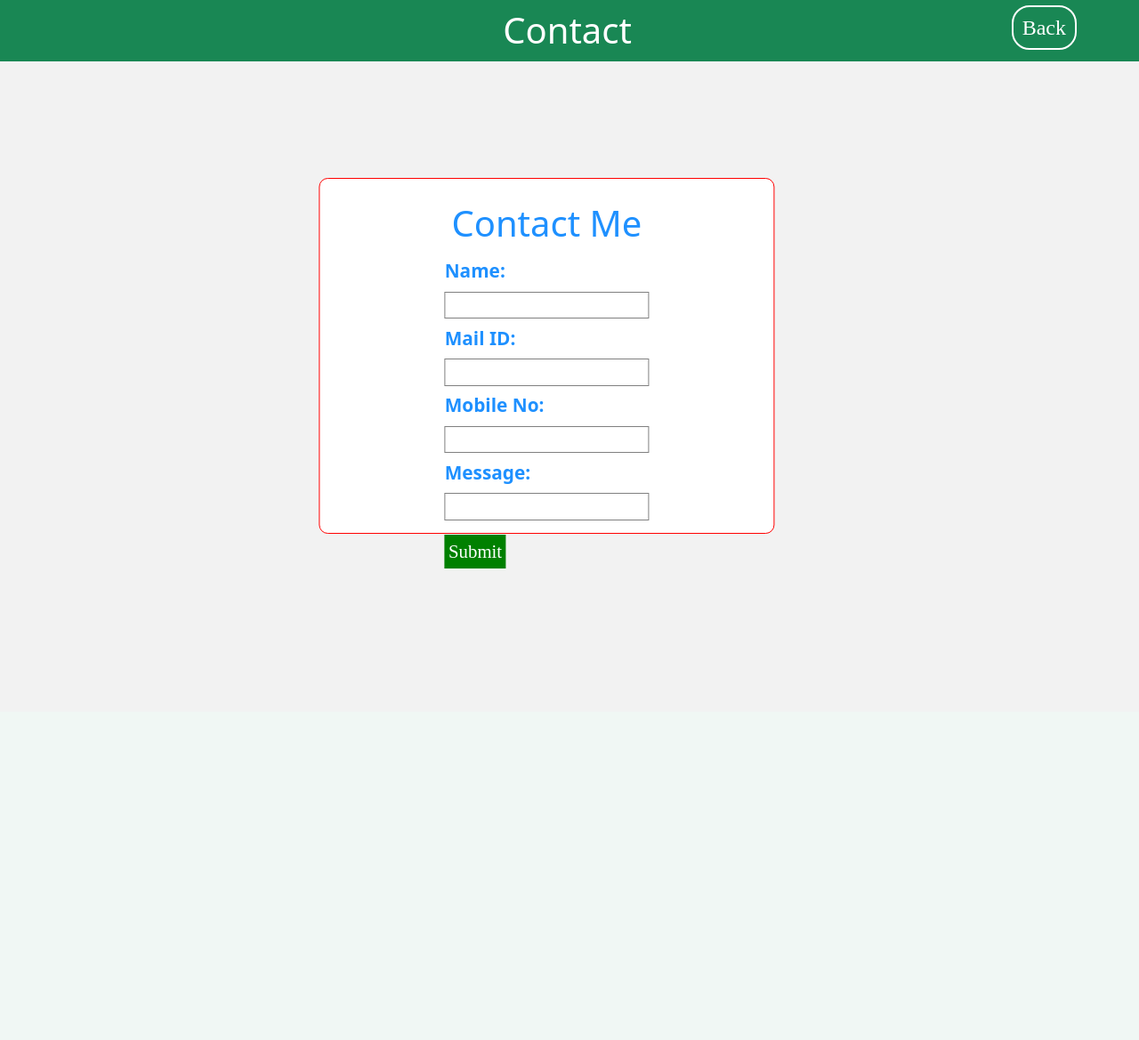
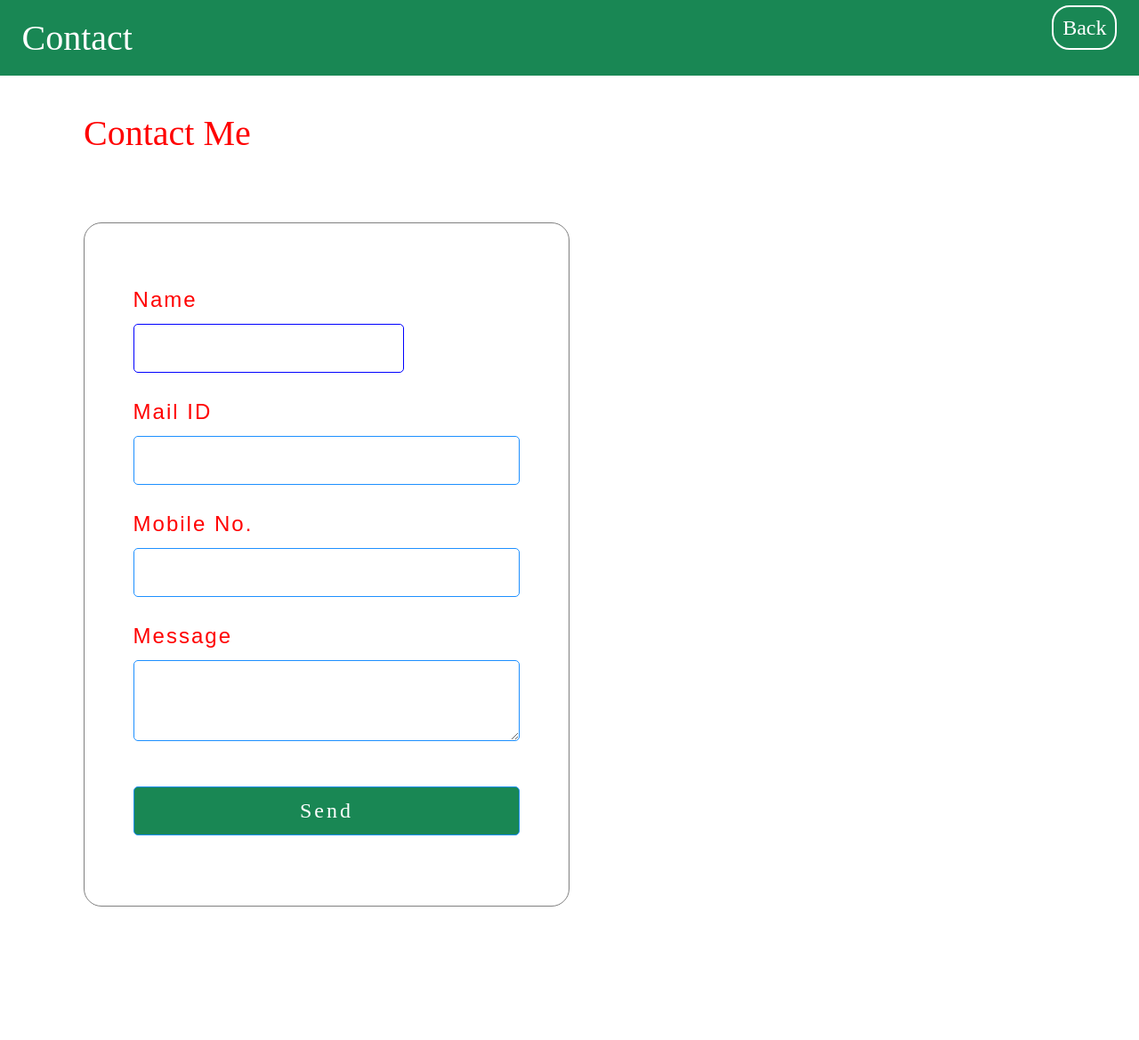
Before and after one commit to ThanigaiFacts/ThanigaiFacts, a Flask app: page /contact in a window 1280 px wide. Shown: the whole page at 89% size. Before the commit the page ends 639 px from the top, so only its background shows below. Run offline with Flask 2, Linux system fonts and the light colour scheme.

Commit message:
updated contact form

```diff
--- a/static/Css/styles.css
+++ b/static/Css/styles.css
@@ -99,6 +99,48 @@ footer{
 }
 .contact-link:hover , .footer-link:hover{
   color:powderblue;
+}
+
+/* Contact Page */
+
+.contact-title{
+  color:red;
+  text-align:left;
+  font-size:2.5rem;
+  margin-top:-10%;
+}
+
+.contact-body{
+  border:1px solid grey;
+  border-radius:20px;
+  padding:5%;
+  margin-top:7%;
+  width:50%;
+}
+
+.contact-body label{
+  color:red;
+  letter-spacing:2px;
+  font-family : arial;
+  font-size:1.5rem;
+  padding:3% 0 2% 0;
+}
+
+.contact-body input, .contact-body textarea{
+    color:blue;
+    font-family : cambria math;
+    font-size:1.5rem;
+    width:100%;
+    border:1px solid dodgerblue;
+    border-radius : 5px;
+    outline:none;
+    padding:2% 0;
+    margin-bottom: 3%;
+}
+
+.contact-body input[type="submit"]{
+   margin-top:7%;
+   color:#fff;
 }
 
 /*Guessing Number page style */
--- a/templates/User/contact.html
+++ b/templates/User/contact.html
@@ -1,13 +1,73 @@
+{% extends "base.html" %}
+{% block title %}Contact {% endblock %}
+
+{% block content %}
+<div class = "container" style="margin:10% auto;">
+   <div class="row"  style="margin:0">
+     <div class="col">
+     <form action="{{ url_for('contact') }}" method="post" style="margin:2% auto;">
+
+      <h4 class="contact-title">Contact Me</h4>
+      <div class = "contact-body">
+        <label>
+            Name
+        </label>
+         <br>
+
+         <input type="text" name="userName">
+         <br>
+         <label>
+            Mail ID
+         </label>
+         <br>
+         <input type="email" name="userMail">
+         <br>
+          <label>
+                Mobile No.
+          </label>
+         <br>
+          <input type="number" name="userMobile">
+          <br>
+          <label>
+              Message
+          </label>
+         <br>
+          <!--<input type="text" name="userMessage">-->
+          <textarea name="userMessage"></textarea>
+          <br>
+         <input type="submit" class="btn btn-lg btn-success" name="SubmitBtn" value="Send">
+         <br>
+         <p class="output-Text" style="color:red;">{{ msg }}</p>
+   </div>
+  </form>
+  </div>
+{% endblock %}
+
+
+
+
+
+
+
+
+
+
+
+
+
+
+<!--
 <!DOCTYPE html>
 <html lang="en">
 <head>
     <meta charset="UTF-8">
+    <meta name="viewport" content="width=device-width, initial-scale=1.0">
     <title>Thanigai Facts</title>
     <link href="https://cdn.jsdelivr.net/npm/bootstrap@5.2.0/dist/css/bootstrap.min.css" rel="stylesheet">
-        <!-- font awesome-->
-         <link rel="stylesheet" href="https://cdnjs.cloudflare.com/ajax/libs/font-awesome/6.2.0/css/all.min.css" integrity="sha512-xh6O/CkQoPOWDdYTDqeRdPCVd1SpvCA9XXcUnZS2FmJNp1coAFzvtCN9BmamE+4aHK8yyUHUSCcJHgXloTyT2A==" crossorigin="anonymous" referrerpolicy="no-referrer" />
 
-         <link rel="icon" href= "{{ url_for('static',filename = 'images/ThanigaiFacts.png') }}">
+    <link rel="stylesheet" href="https://cdnjs.cloudflare.com/ajax/libs/font-awesome/6.2.0/css/all.min.css" integrity="sha512-xh6O/CkQoPOWDdYTDqeRdPCVd1SpvCA9XXcUnZS2FmJNp1coAFzvtCN9BmamE+4aHK8yyUHUSCcJHgXloTyT2A==" crossorigin="anonymous" referrerpolicy="no-referrer" />
+
+    <link rel="icon" href= "{{ url_for('static',filename = 'images/ThanigaiFacts.png') }}">
 
 <style>
   body{
@@ -103,17 +163,24 @@
           width:70%;
        }
 
+       .SubHeading{
+           font-size:1.8rem;
+           text-align: center;
+           margin:1% auto;
+
+         }
+
 
 }
 </style>
 </head>
 <body>
- <div class = "container-fluid bg-success">
+ <div class = "container-fluid bg-success" style="padding:2% 0;">
     <div class="row">
-       <div class="col-sm-10">
-         <h1 class="SubHeading" style="position:relative;left:10%;">Contact</h1>
+       <div class="col">
+         <h1 class="SubHeading">Contact</h1>
        </div>
-         <div class="col-sm-2" style="padding-top:1%;text-align:center">
+         <div class="col" style="padding-top:1%;text-align:center">
             <a href="{{ url_for('IndexFun') }}" class = "homeBtn">Back</a>
        </div>
      </div>
@@ -129,14 +196,15 @@
           <input type="number" name="userMobile">
           <label>Message:</label>
           <input type="text" name="userMessage">
-          <!--<textarea name="userMessage" rows="10" cols="80" ></textarea>-->
+         -- <textarea name="userMessage" rows="10" cols="80" ></textarea>
          <input type="submit" name="contactSubmitBtn" value="Submit">
          <p class="output-text">{{ msg }}</p>
        </form>
     </div>
-<!-- Latest compiled JavaScript -->
+--Latest compiled JavaScript
  <script src="https://cdn.jsdelivr.net/npm/bootstrap@5.2.0/dist/js/bootstrap.bundle.min.js"></script>
 
 
 </body>
 </html>
+-->
--- a/utility.py
+++ b/utility.py
@@ -26,3 +26,5 @@ def send_mail(name,mail,mobile,msg):
     with smtplib.SMTP_SSL('smtp.gmail.com', 465) as smtp:
         smtp.login(os.getenv("MAIL_USER_NAME"), os.getenv("MAIL_PASSWORD"))
         smtp.send_message(mailMsg)
+
+    return "Message Sent"
```
Also changed, not shown: static/Css/mobile_style.css (+41 -0 lines).
